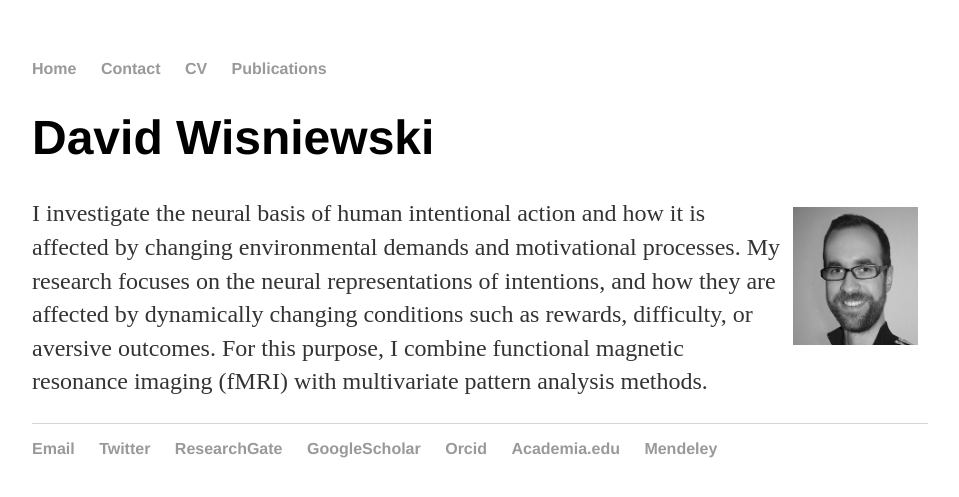
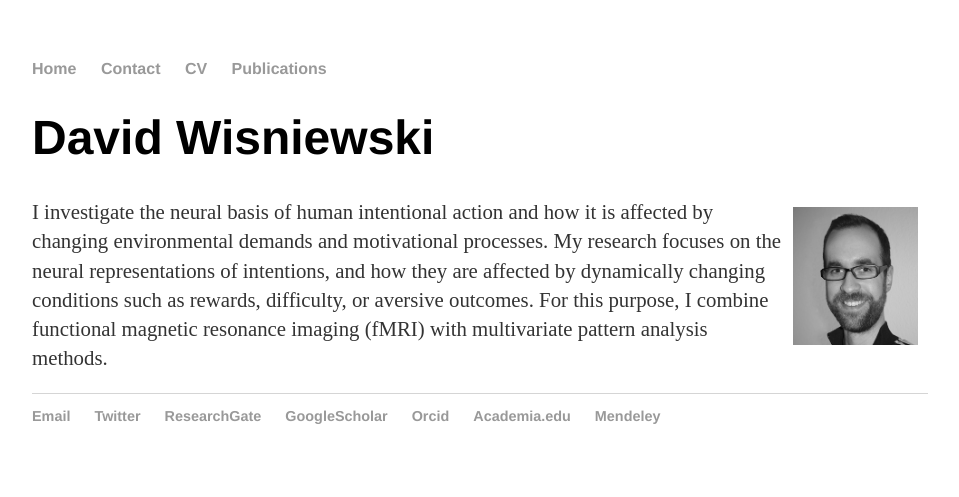
Before and after one commit to davidwisniewski/davidwisniewski.github.io, a Jekyll site: the page built from index.html, in a window 1280 px wide. Shown: the top 497 px of the page, without its empty margins (160-1119 px from the left). Built offline with Jekyll 4.4.1, drawn with Linux system fonts in a browser that asks for light colours.

Commit message:
css changes

```diff
--- a/css/main.css
+++ b/css/main.css
@@ -24,13 +24,13 @@ h1 {
     font-family:'Helvetica', 'Arial', 'Sans-Serif';
 }
 p {
-    font-size: 1.5em;
+    font-size: 1.3em;
     line-height: 1.4em;
     color: #333;
 }
 footer {
     border-top: 1px solid #d5d5d5;
-    font-size: 1.0em;
+    font-size: 0.9em;
 }
 
 ul.posts {
```
